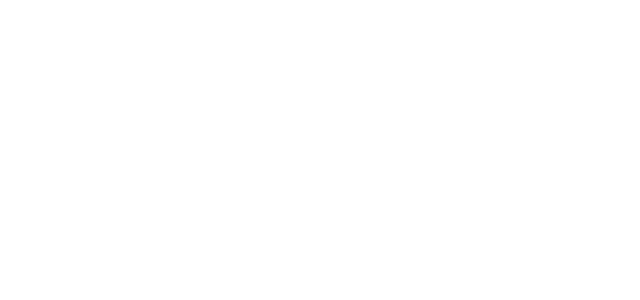
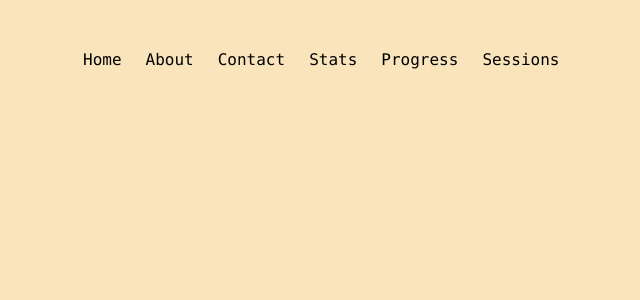
Before and after one commit to kalandjl/kjl-jiujitsu-blog, a Next.js app: page / in a window 1280 px wide. Shown: the top 300 px of the page, without its empty margins (45-685 px from the left). Built offline with nearby package versions, Linux system fonts and the light colour scheme.

Commit message:
Nav bar added, background color

```diff
--- a/app/layout.tsx
+++ b/app/layout.tsx
@@ -1,6 +1,7 @@
 import type { Metadata } from "next";
 import { Inter } from "next/font/google";
 import "./globals.css";
+import NavBar from "@/components/NavBar";
 
 const inter = Inter({ subsets: ["latin"] });
 
@@ -14,9 +15,16 @@
 }: Readonly<{
   children: React.ReactNode;
 }>) {
-  return (
-    <html lang="en">
-      <body className={inter.className}>{children}</body>
-    </html>
-  );
+    return (
+        <html lang="en">
+        <body style={{backgroundColor: "#f9e4bc"}} className={`${inter.className}`}>
+            <div
+            className="px-32 py-10"
+            id="page-wrapper">
+                <NavBar />
+                {children}
+            </div>
+        </body>
+        </html>
+    );
 }
--- a/app/page.tsx
+++ b/app/page.tsx
@@ -2,6 +2,7 @@
 export default function Home() {
     return (
         <>
+
         </>
     )
 }
--- /dev/null
+++ b/components/NavBar/NavBar.tsx
@@ -0,0 +1,30 @@
+import pages from "@/lib/res/pages";
+import { FC } from "react";
+
+interface Props {
+
+}
+
+
+const NavBar: FC<Props> = (props: Props) => {
+
+    return (
+        <>
+            <div id="nav-bar" className="w-full h-10 flex gap-6">
+                {pages.map((page, i) => {
+
+                    return (
+                    <div key={i} className="text-black grid place-items-center font-mono">
+                        <p
+                        className="hover:underline hover:cursor-pointer">
+                            {page}
+                        </p>
+                    </div>
+                    )
+                })}
+            </div>
+        </>
+    )
+}
+
+export default NavBar
--- /dev/null
+++ b/components/NavBar/index.ts
@@ -0,0 +1,3 @@
+import NavBar from "./NavBar";
+
+export default NavBar
--- /dev/null
+++ b/lib/res/pages.ts
@@ -0,0 +1,10 @@
+const pages = [
+    "Home",
+    "About",
+    "Contact",
+    "Stats",
+    "Progress",
+    "Sessions",
+]
+
+export default pages
```
